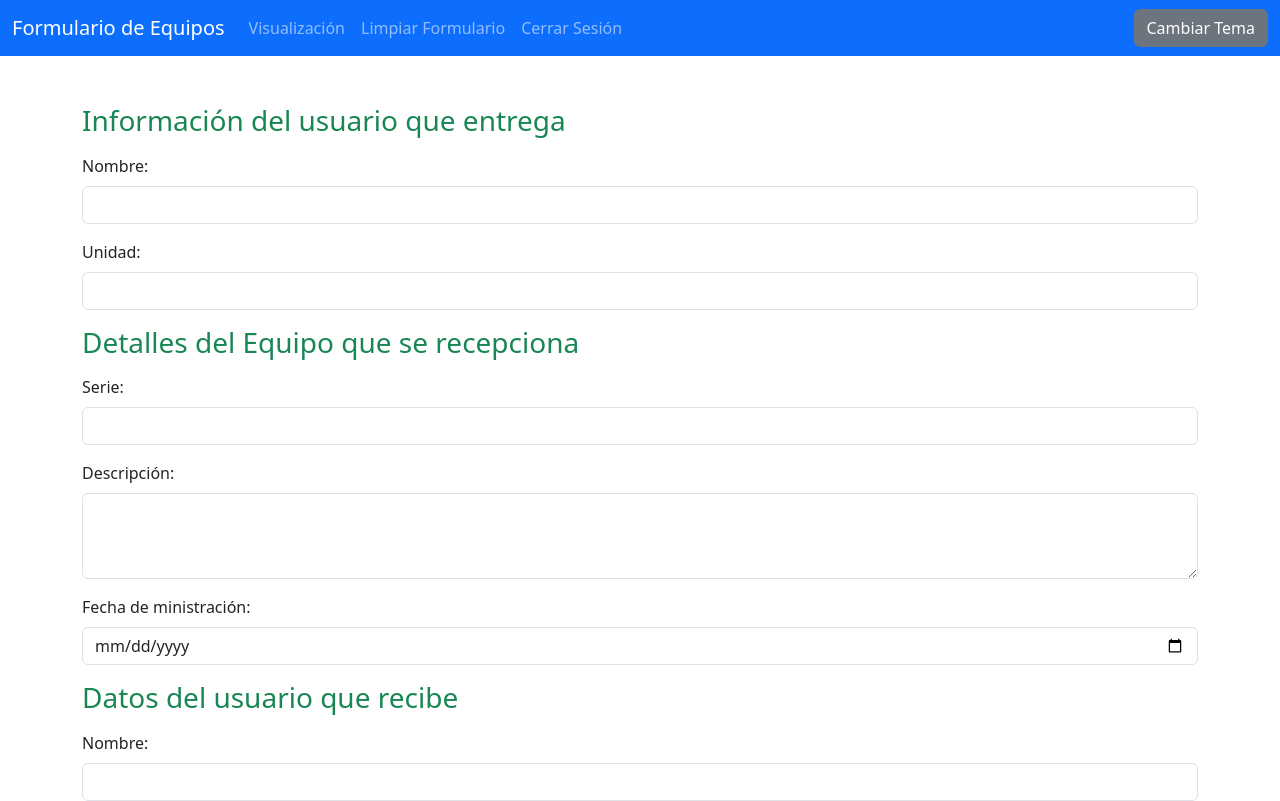
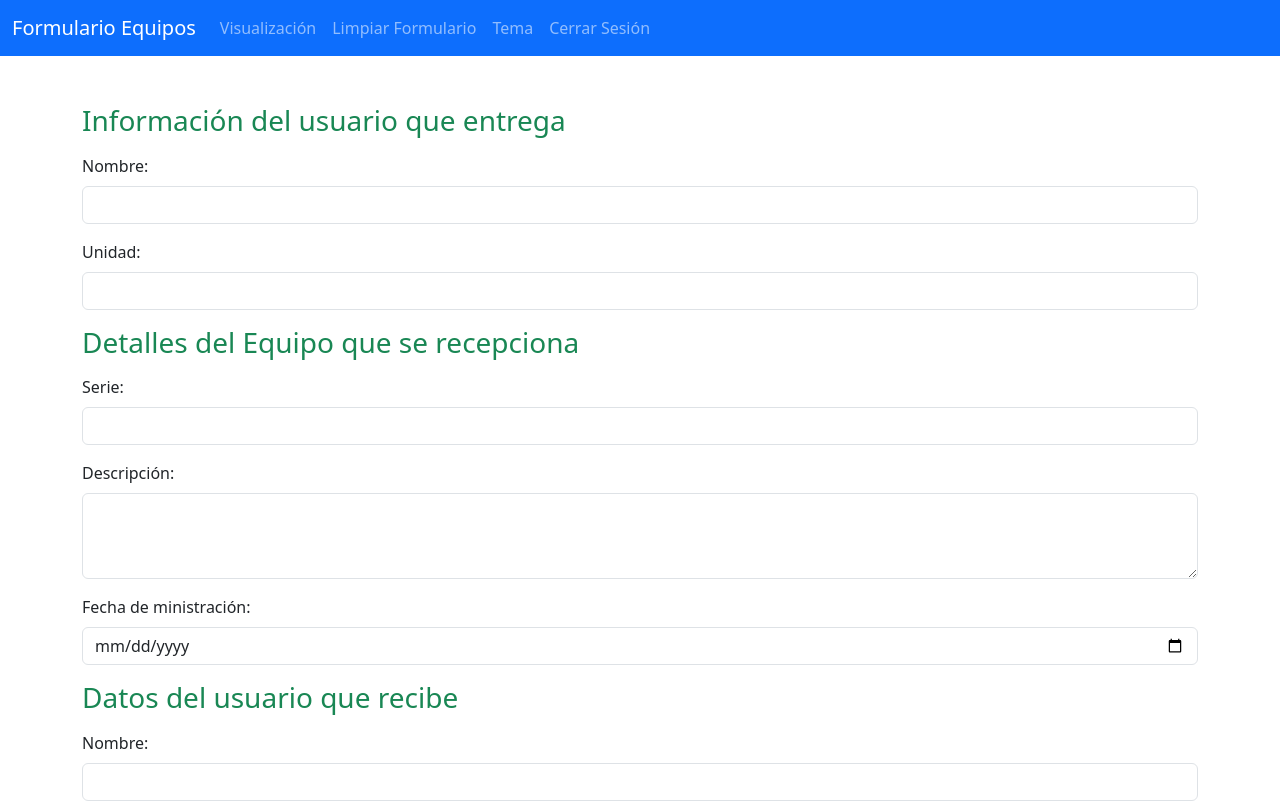
Before and after one commit to Ebgmoreno/CEEFA, an Angular app: page /formulario in a window 1280 px wide. Shown: the top 801 px of the page. Built offline with nearby package versions, Linux system fonts and the light colour scheme.

Commit message:
Cinta superior formulario

```diff
--- a/src/app/formulario-equipo/formulario-equipo.component.html
+++ b/src/app/formulario-equipo/formulario-equipo.component.html
@@ -1,32 +1,30 @@
 <nav class="navbar navbar-expand-lg navbar-dark bg-primary">
   <div class="container-fluid">
-    <a class="navbar-brand">Formulario de Equipos</a>
+    <span class="navbar-brand">Formulario Equipos</span>
     <button class="navbar-toggler" type="button" data-bs-toggle="collapse" data-bs-target="#navbarColor01"
       aria-controls="navbarColor01" aria-expanded="false" aria-label="Toggle navigation">
       <span class="navbar-toggler-icon"></span>
     </button>
 
     <div class="collapse navbar-collapse" id="navbarColor01">
+      <ul class="navbar-nav me-auto">
 
-      <ul class="navbar-nav me-auto">
         <li class="nav-item">
-
-                    <a class="nav-link" (click)="navegarAVisualizacion()">Visualización</a>
+          <a class="nav-link" (click)="navegarAVisualizacion()">Visualización</a>
         </li>
-
         <li class="nav-item">
           <a class="nav-link" (click)="limpiarFormulario()">Limpiar Formulario</a>
         </li>
 
+
+
+        <li class="nav-item">
+          <a class="nav-link" (click)="cambiarTema()">Tema</a>
+        </li>
         <li class="nav-item">
           <a class="nav-link" (click)="cerrarSesion()">Cerrar Sesión</a>
         </li>
       </ul>
-
-
-
-      <button class="btn btn-secondary my-2 my-sm-0" type="button" (click)="cambiarTema()">Cambiar Tema</button>
-
     </div>
   </div>
 </nav>
--- a/src/app/visualizacion/visualizacion.component.html
+++ b/src/app/visualizacion/visualizacion.component.html
@@ -1,7 +1,6 @@
 <nav class="navbar navbar-expand-lg bg-primary" data-bs-theme="dark">
   <div class="container-fluid">
     <span class="navbar-brand">Equipos Registrados</span>
-
     <button class="navbar-toggler" type="button" data-bs-toggle="collapse" data-bs-target="#navbarColor01" aria-controls="navbarColor01" aria-expanded="false" aria-label="Toggle navigation">
       <span class="navbar-toggler-icon"></span>
     </button>
```
